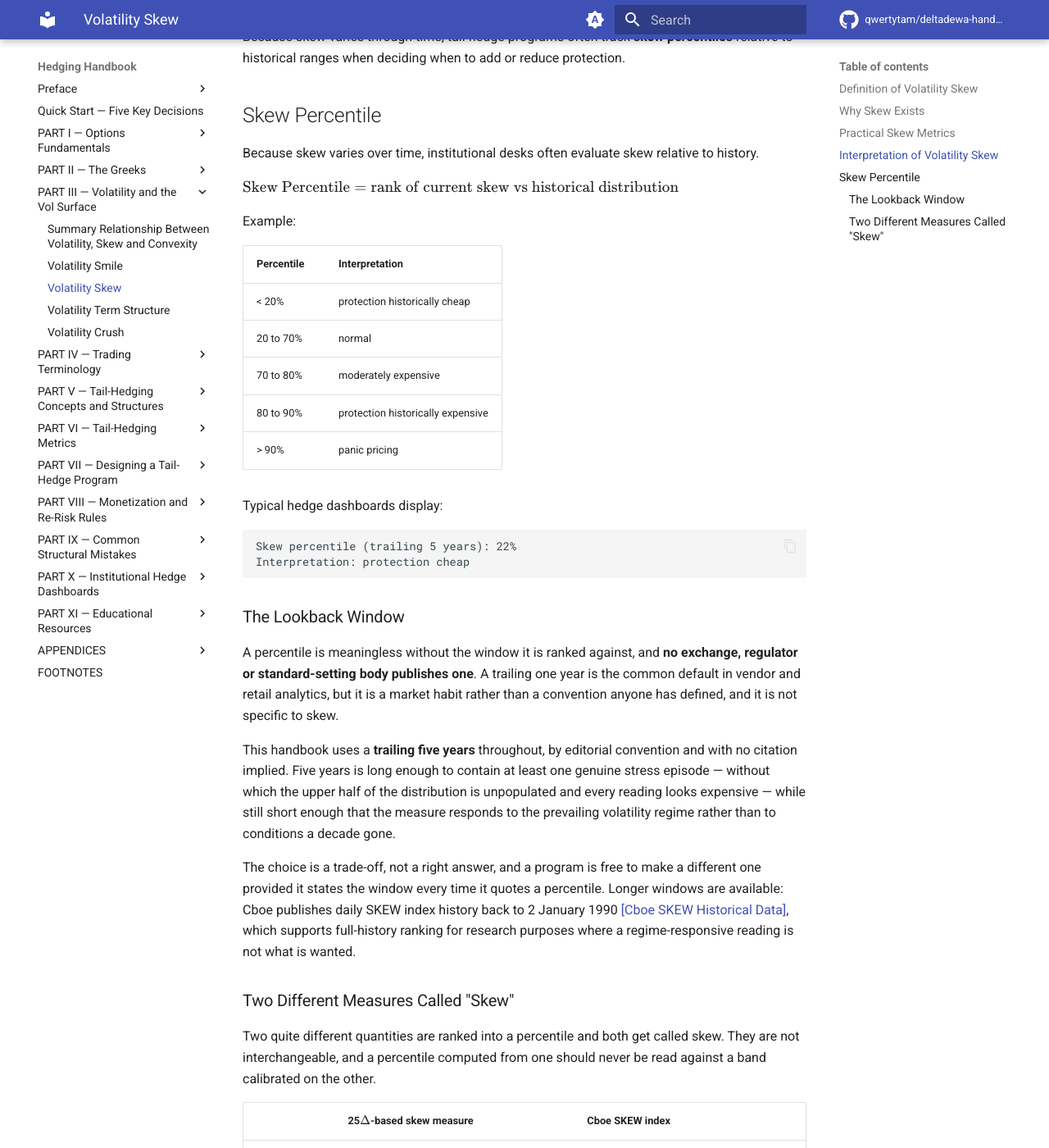
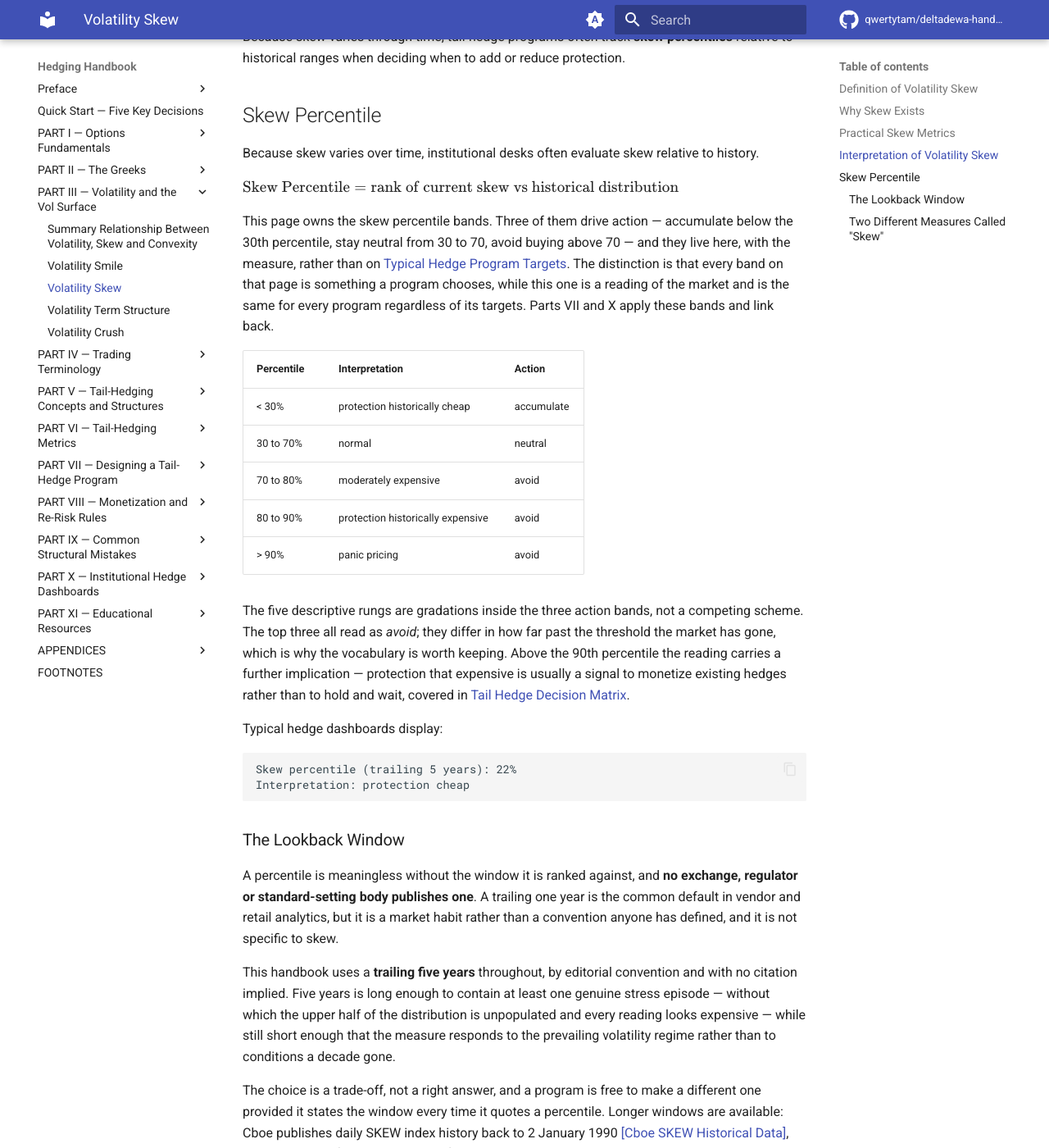
Before and after one commit to qwertytam/deltadewa-handbook, an MkDocs documentation site: the page built from docs/part-3/volatility-skew.md, in a window 1280 px wide and 1400 px high, scrolled down 2233 px. Shown: the whole window at 82% size. Built offline with MkDocs 1.6.1 and Material for MkDocs 9.7.7, drawn with Linux system fonts in a browser that asks for light colours; comment, search, counter and statistics services are not loaded.

Commit message:
Settle skew percentile on one banding, owned by Part III
Three schemes were in use: Part III's 20/70/80/90, Part X's 30/70, and a
four-cut-point table on the targets page. An operator could justify opposite
actions from different pages.

30/70 is now canonical — accumulate below 30, neutral 30 to 70, avoid above 70.
Part III owns it: unlike every other band in the handbook, a skew percentile
band is a reading of the market rather than a choice a program makes, so it
belongs with the measure. Parts VII and X link back.

This also fixes a defect the issue did not catch. Part III's own worked example
labelled 22% "protection cheap" while its own table put 20 to 70% in "normal" —
the canonical page contradicted itself two lines below its table, and the same
pairing had propagated to A1, Part X's introduction, and the quarterly template
at 24%. All four are correct under 30/70.

Part III keeps its five descriptive rungs, re-cut at 30 and nested inside the
three action bands. "Panic" above 90 is retained: it carries a monetization
implication the three bands do not.

The decision matrix's Low/Normal/High/Extreme are now defined in numbers, so
the matrix is executable. Defining Extreme as above 90 left that page's worked
example sitting exactly on the boundary at 90% and VIX 40, supporting a
"monetize" conclusion the definitions no longer reached; moved to 93% and
VIX 45.

Refs #14

Co-Authored-By: Claude Opus 5 <noreply@anthropic.com>

```diff
--- a/docs/part-3/volatility-skew.md
+++ b/docs/part-3/volatility-skew.md
@@ -104,15 +104,29 @@ Because skew varies over time, institutional desks often evaluate skew relative
 
 $\text{Skew Percentile}=\text{rank of current skew vs historical distribution}$
 
-Example:
+This page owns the skew percentile bands. Three of them drive action —
+accumulate below the 30th percentile, stay neutral from 30 to 70, avoid buying
+above 70 — and they live here, with the measure, rather than on
+[Typical Hedge Program Targets](../part-7/typical-hedge-program-targets.md).
+The distinction is that every band on that page is something a program chooses,
+while this one is a reading of the market and is the same for every program
+regardless of its targets. Parts VII and X apply these bands and link back.
 
-| Percentile | Interpretation                    |
-| ---------- | --------------------------------- |
-| < 20%      | protection historically cheap     |
-| 20 to 70%  | normal                            |
-| 70 to 80%  | moderately expensive              |
-| 80 to 90%  | protection historically expensive |
-| > 90%      | panic pricing                     |
+| Percentile | Interpretation                    | Action     |
+| ---------- | --------------------------------- | ---------- |
+| < 30%      | protection historically cheap     | accumulate |
+| 30 to 70%  | normal                            | neutral    |
+| 70 to 80%  | moderately expensive              | avoid      |
+| 80 to 90%  | protection historically expensive | avoid      |
+| > 90%      | panic pricing                     | avoid      |
+
+The five descriptive rungs are gradations inside the three action bands, not a
+competing scheme. The top three all read as *avoid*; they differ in how far past
+the threshold the market has gone, which is why the vocabulary is worth keeping.
+Above the 90th percentile the reading carries a further implication — protection
+that expensive is usually a signal to monetize existing hedges rather than to
+hold and wait, covered in
+[Tail Hedge Decision Matrix](../part-10/tail-hedge-decision-matrix.md).
 
 Typical hedge dashboards display:
 
```
Also changed, not shown: CLAUDE.md (+13 -0 lines), docs/part-10/tail-hedge-decision-matrix.md (+17 -2 lines), docs/part-10/tier-2-market-environment-metrics.md (+3 -1 lines), docs/part-7/typical-hedge-program-targets.md (+7 -2 lines).
